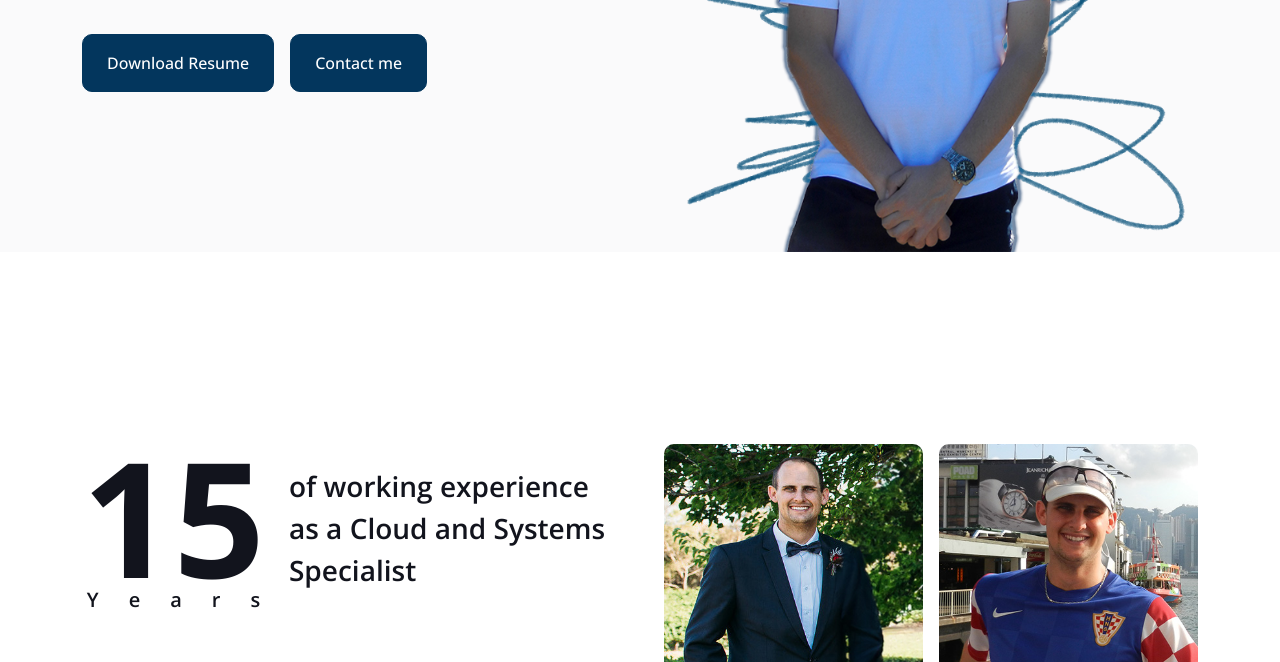
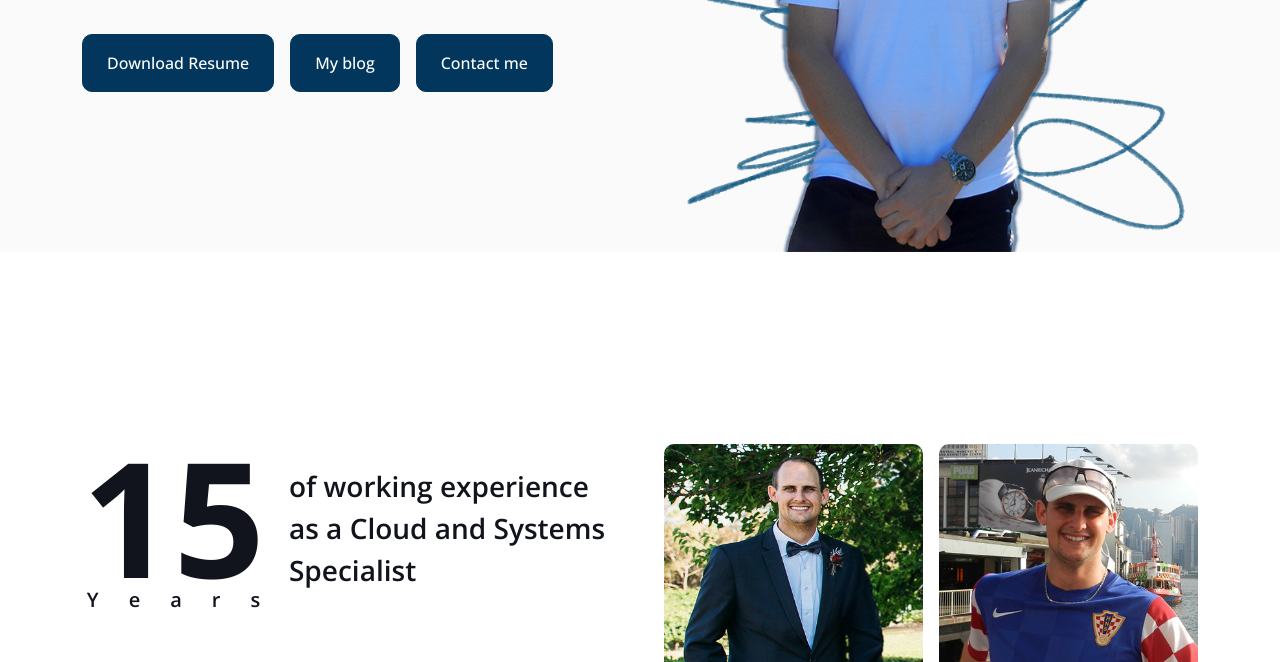
Before and after one commit to TrentSteenholdt/trent-steenholdt, a plain HTML site: page index.html in a window 1280 px wide. Shown: the part 438-1100 px from the top of the page. Drawn offline with nearby package versions, Linux system fonts and the light colour scheme.

Commit message:
Update site

```diff
--- a/index.html
+++ b/index.html
@@ -51,6 +51,7 @@
                     <div class="typed-text d-none">Azure Cloud Specialist, Cloud Architect, Team Leader, IT Manager, People Leader, Automation Specialist, CI/CD Developer, SRE Engineer, Project Manager, Senior Systems Engineer, Apps Developer</div>
                     <div class="d-flex align-items-center pt-5">
                         <a href="resume-TrentSteenholdt.pdf" class="btn btn-primary py-3 px-4 me-3">Download Resume</a>
+                        <a href="https://blog.cortanadesign.com.au" class="btn btn-primary py-3 px-4 me-3">My blog</a>
                         <a href="#contact" class="btn btn-primary py-3 px-4 me-3">Contact me</a>
                     </div>
                 </div>
```
Also changed, not shown: 1 other file.
